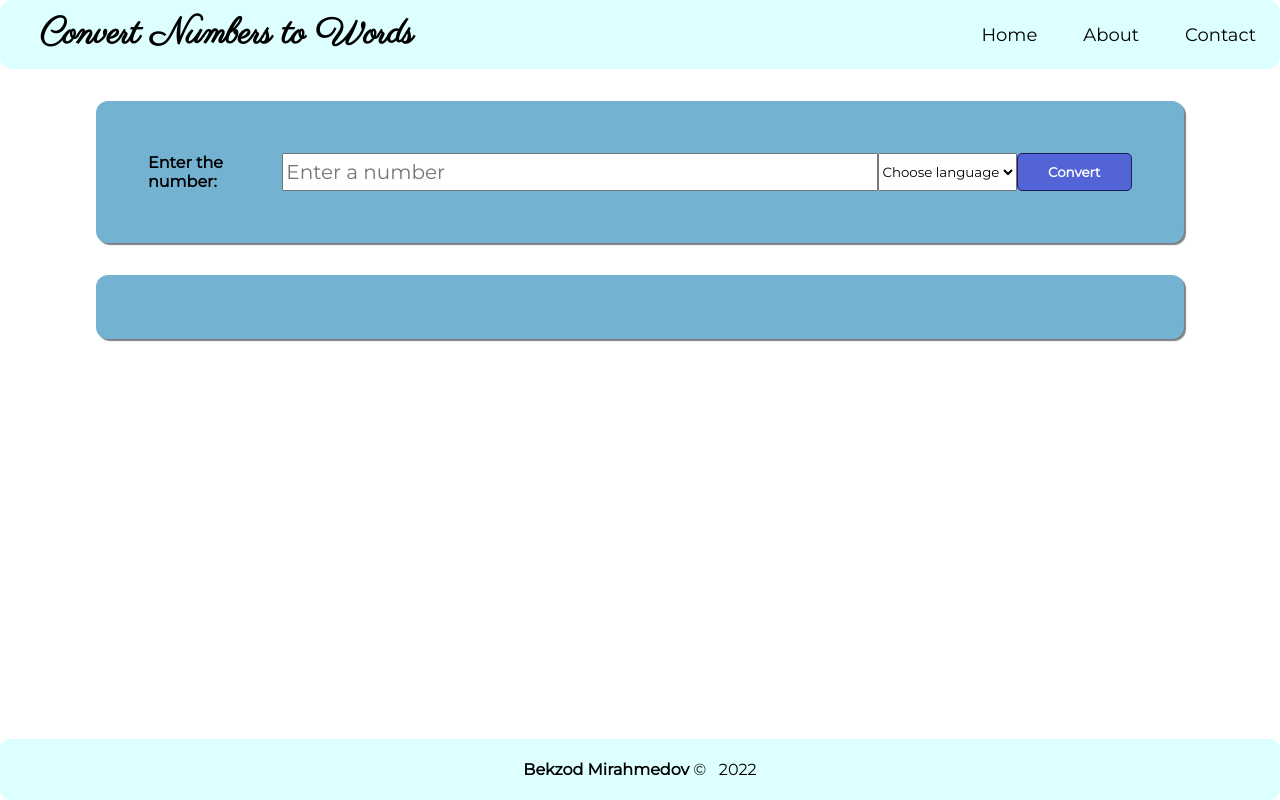
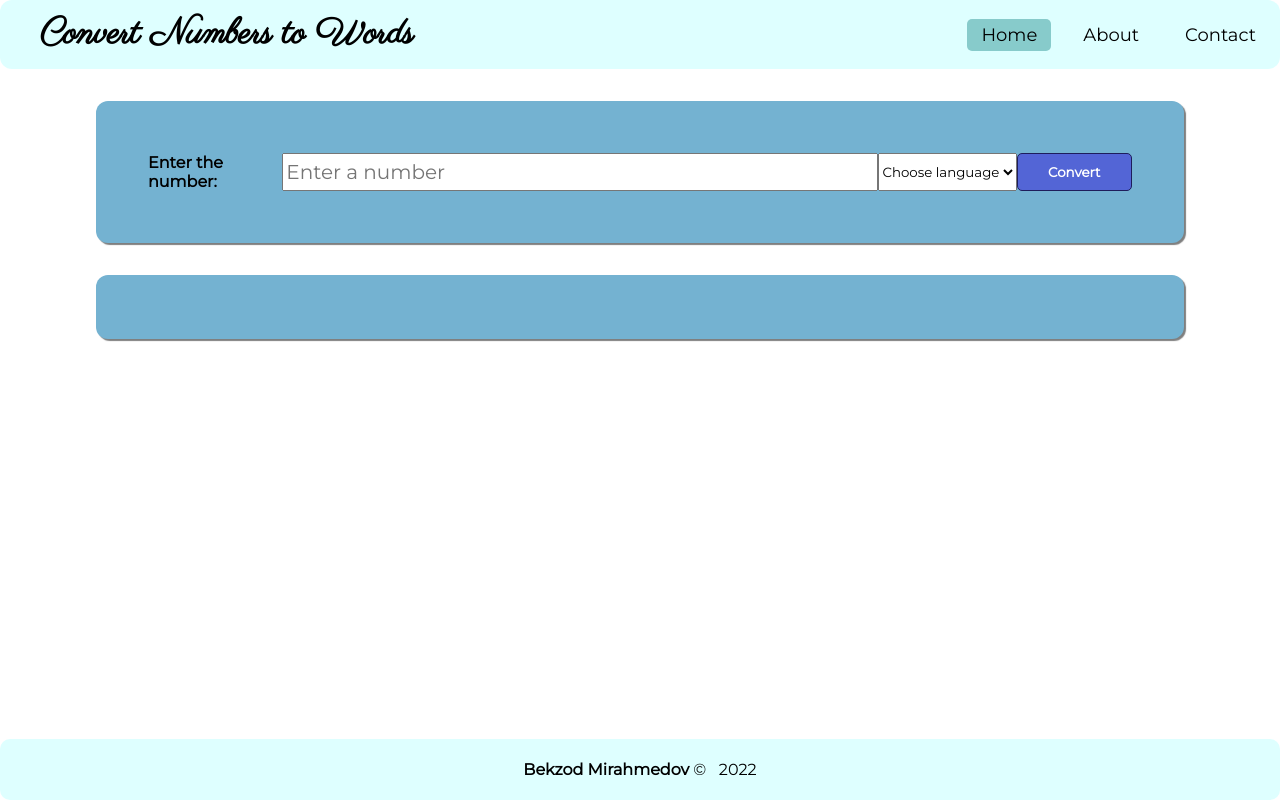
Before and after one commit to notarious2/numWordsApp, a Vue app: page /numWordsApp/ in a window 1280 px wide. Built offline with nearby package versions, Linux system fonts and the light colour scheme.

Commit message:
made Homepage active as well

```diff
--- a/src/components/UI/TheNavigationBar.vue
+++ b/src/components/UI/TheNavigationBar.vue
@@ -8,7 +8,7 @@
     <ul class="nav-links">
       <!-- NAVIGATION MENUS -->
       <div class="menu">
-        <router-link class="link" to="/"><li>Home</li></router-link>
+        <router-link class="link" :to="{ name: 'Home' }"><li>Home</li></router-link>
         <router-link class="link" :to="{ name: 'About' }"
           ><li>About</li></router-link
         >
@@ -67,10 +67,7 @@ img {
   text-decoration: none;
   display: flex;
 }
-/* LOGO */
-.logo {
-  font-size: 32px;
-}
+
 /* NAVBAR MENU */
 .menu {
   gap: 1em;
```
